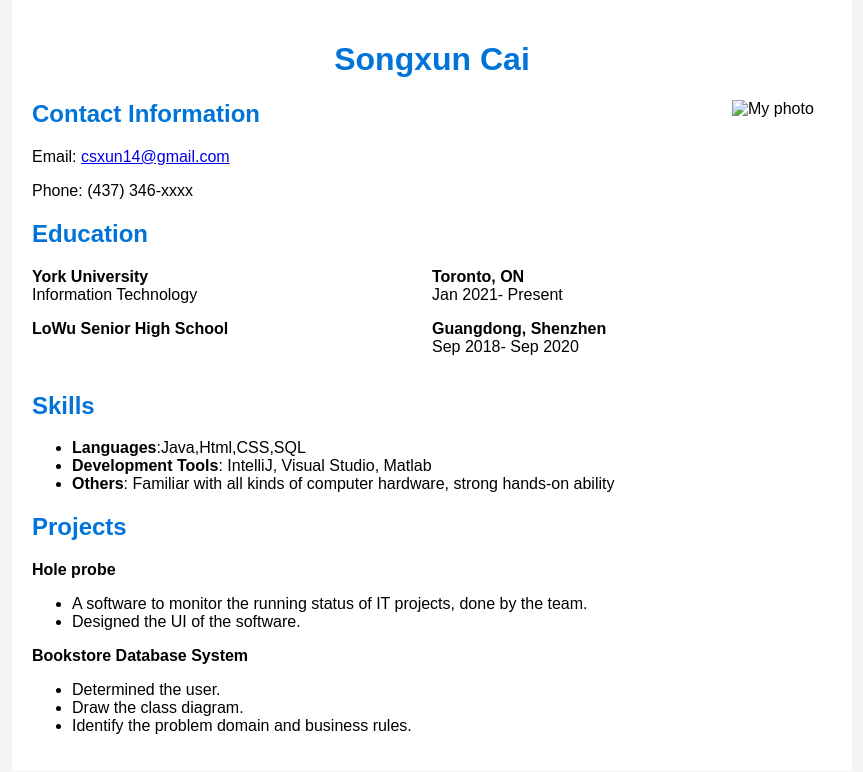
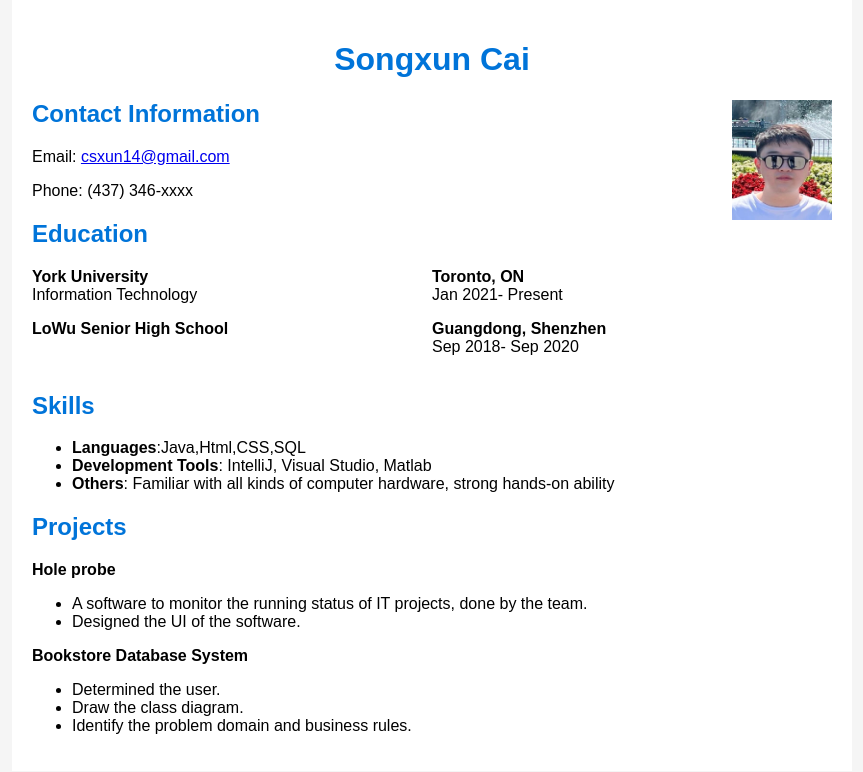
Before and after one commit to csxun/csxun.github.io, a plain HTML site: page index.html in a window 1280 px wide. Shown: the whole page, without its empty margins (208-1071 px from the left). Drawn offline with Linux system fonts and the light colour scheme.

Commit message:
Update index.html

```diff
--- a/index.html
+++ b/index.html
@@ -39,7 +39,7 @@
         </header>
 
 
-        <img src="file:/https://github.com/csxun/csxun.github.io/blob/main/Itec4020A1/pic1.jpg" alt="My photo" class="image">
+        <img src="https://github.com/csxun/csxun.github.io/blob/main/Itec4020A1/pic1.jpg" alt="My photo" class="image">
 
 
 
```
